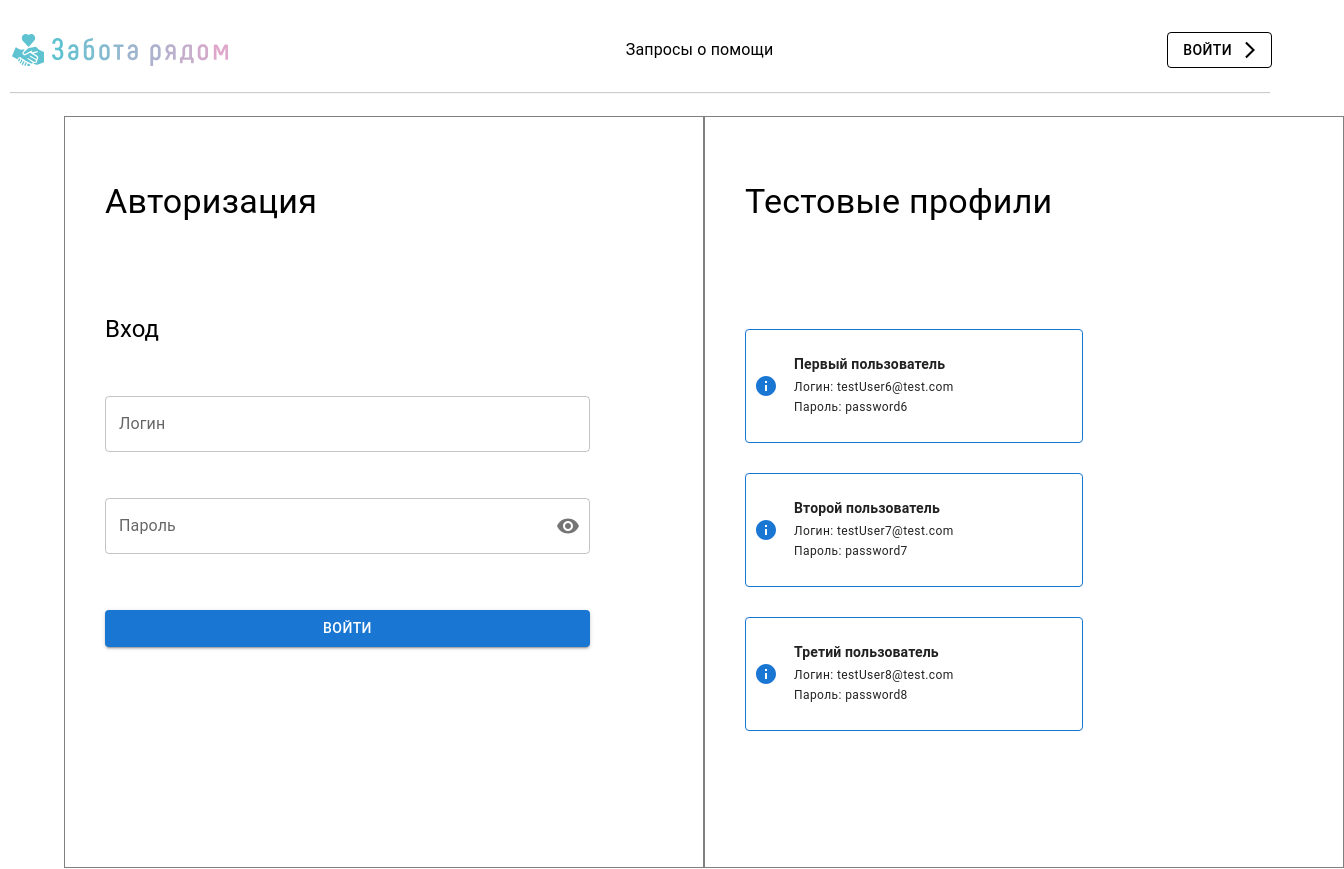
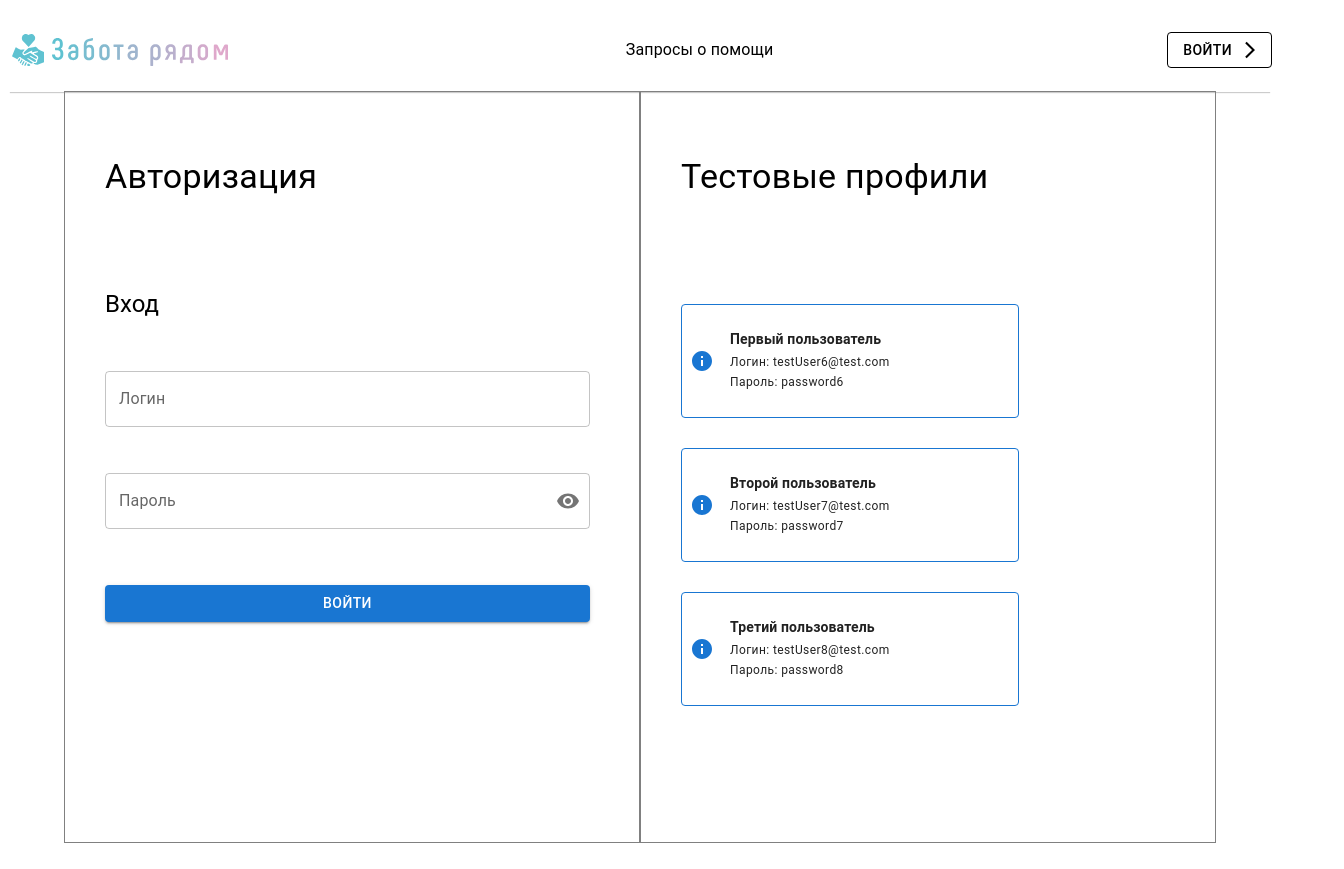
Before and after one commit to react-hackaton/react-event-oct2024, a React (Vite) app: page / in a window 1280 px wide. Shown: the top 869 px of the page, 1344 px wide, since content can reach past the window. Built offline with nearby package versions, Linux system fonts and the light colour scheme.

Commit message:
Updated loginPage: fix length of box

```diff
--- a/src/pages/login/index.jsx
+++ b/src/pages/login/index.jsx
@@ -14,24 +14,14 @@ import users from "../../data/userData.js";
 
 import ProfileLogin from "./profileLogin.jsx";
 
-function LoginUser() {
+function LoginPage() {
   return (
     <Box
       sx={{
-        height: "100vh",
-        width: "100vw",
+        height: "750px",
+        width: "100%",
         display: "flex",
-        justifyContent: "center",
-        alignItems: "center",
-      }}
-    >
-      <Box
-        sx={{
-          height: "750px",
-          width: "1500px",
-          margin: "0 auto",
-          display: "flex",
-          justifyContent: "center",
+        justifyContent: "space-between",
         alignItems: "center",
       }}
     >
@@ -83,12 +73,7 @@ function LoginUser() {
               ),
             }}
           />
-            <Button
-              variant="contained"
-              color="primary"
-              fullWidth
-              sx={{ mt: 2 }}
-            >
+          <Button variant="contained" color="primary" fullWidth sx={{ mt: 2 }}>
             ВОЙТИ
           </Button>
         </Box>
@@ -131,7 +116,6 @@ function LoginUser() {
         </Box>
       </Box>
     </Box>
-    </Box>
   );
 }
-export default LoginUser;
+export default LoginPage;
```
Lines whose indentation alone changed are shown as unchanged.
